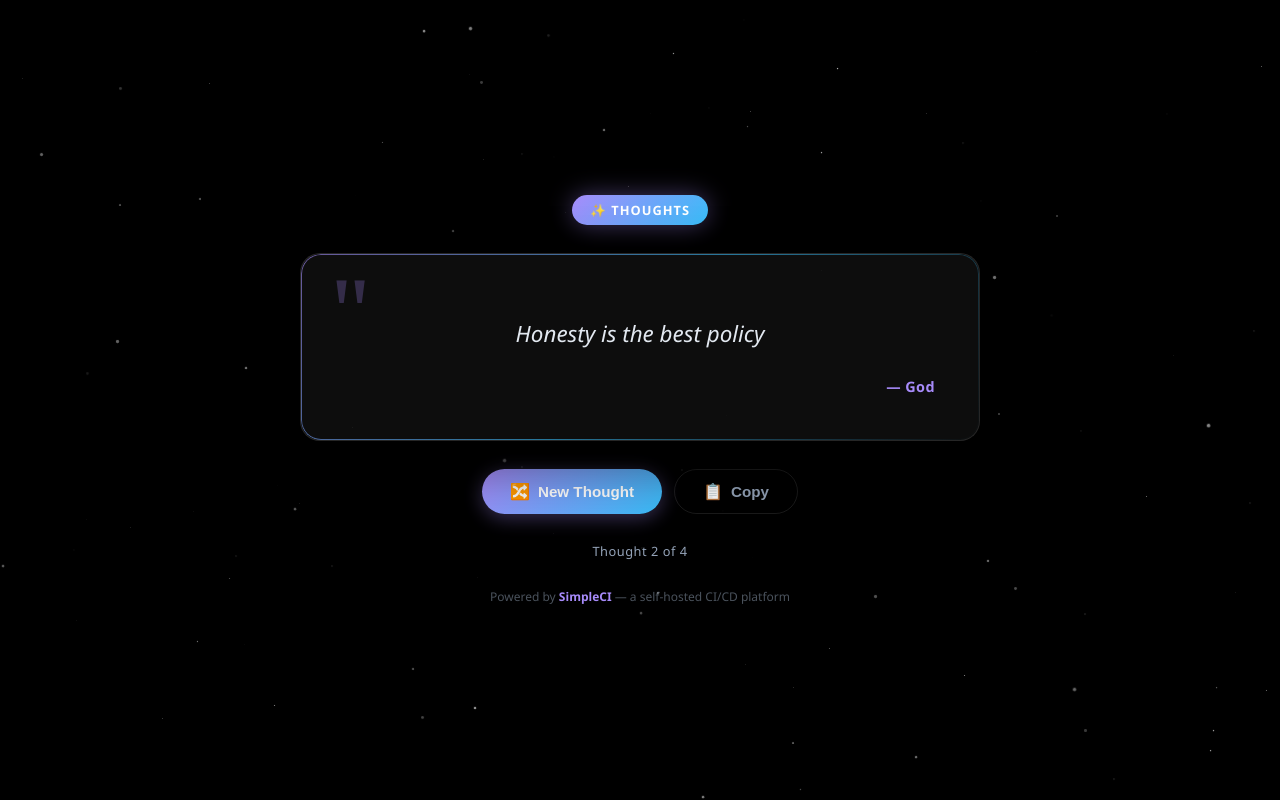
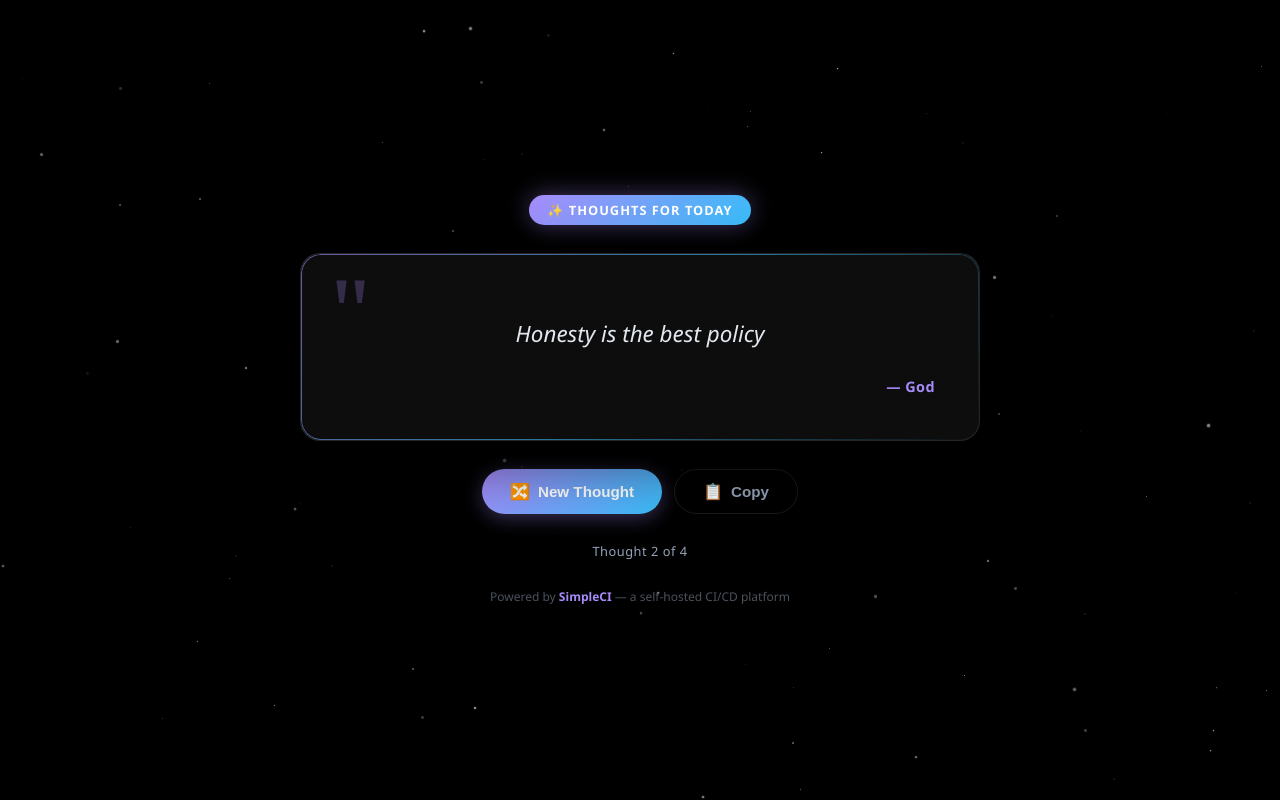
Before and after one commit to Shivansh3127/ThoughtOfTheDay, a plain HTML site: page index.html in a window 1280 px wide. Drawn offline with Linux system fonts and the light colour scheme.

Commit message:
Update index.html

```diff
--- a/index.html
+++ b/index.html
@@ -19,7 +19,7 @@
   <div class="stars" id="stars"></div>
 
   <div class="container">
-    <div class="badge">✨ Thoughts</div>
+    <div class="badge">✨ Thoughts for today</div>
 
     <div class="card" id="card">
       <div class="quote-icon">"</div>
```
